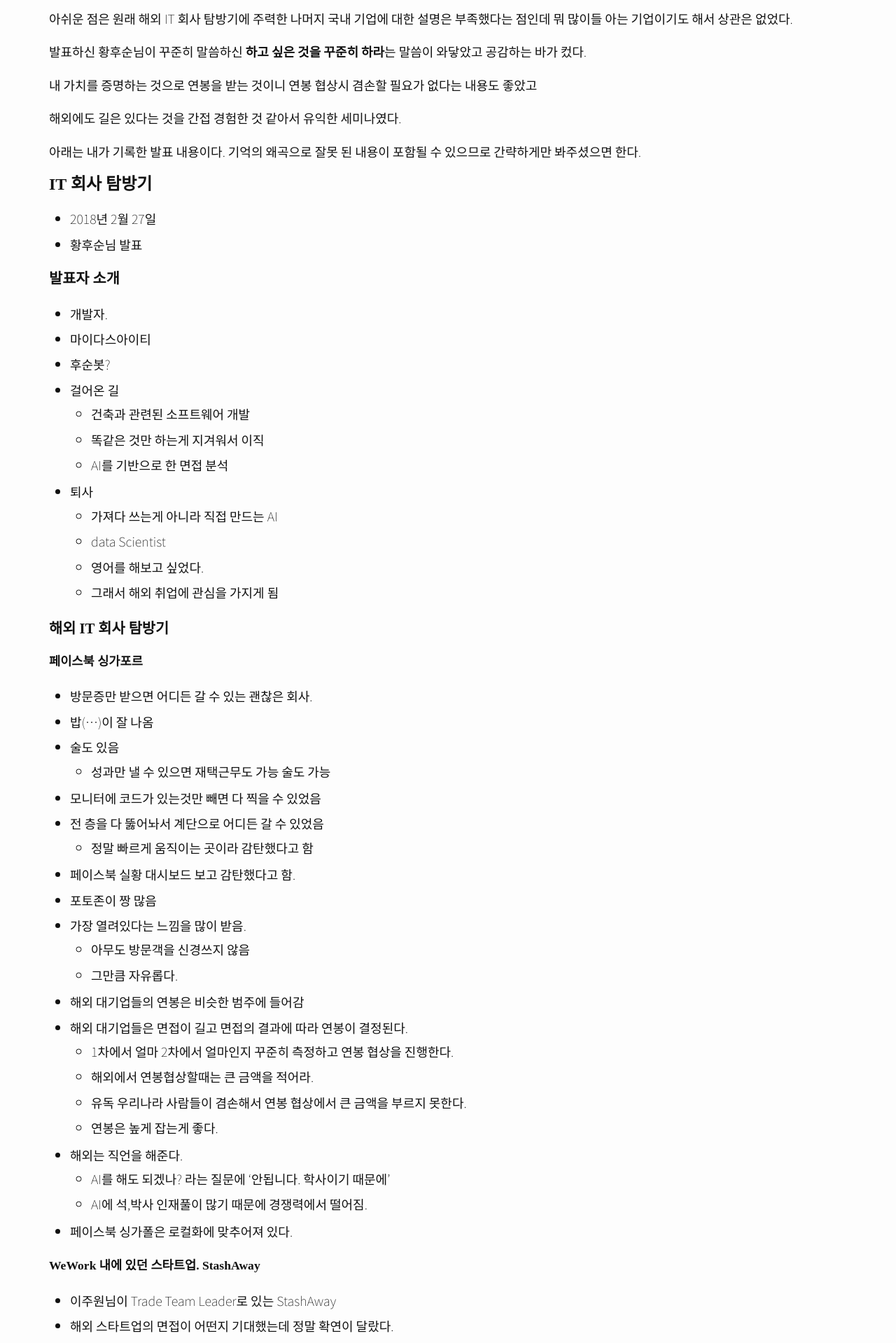
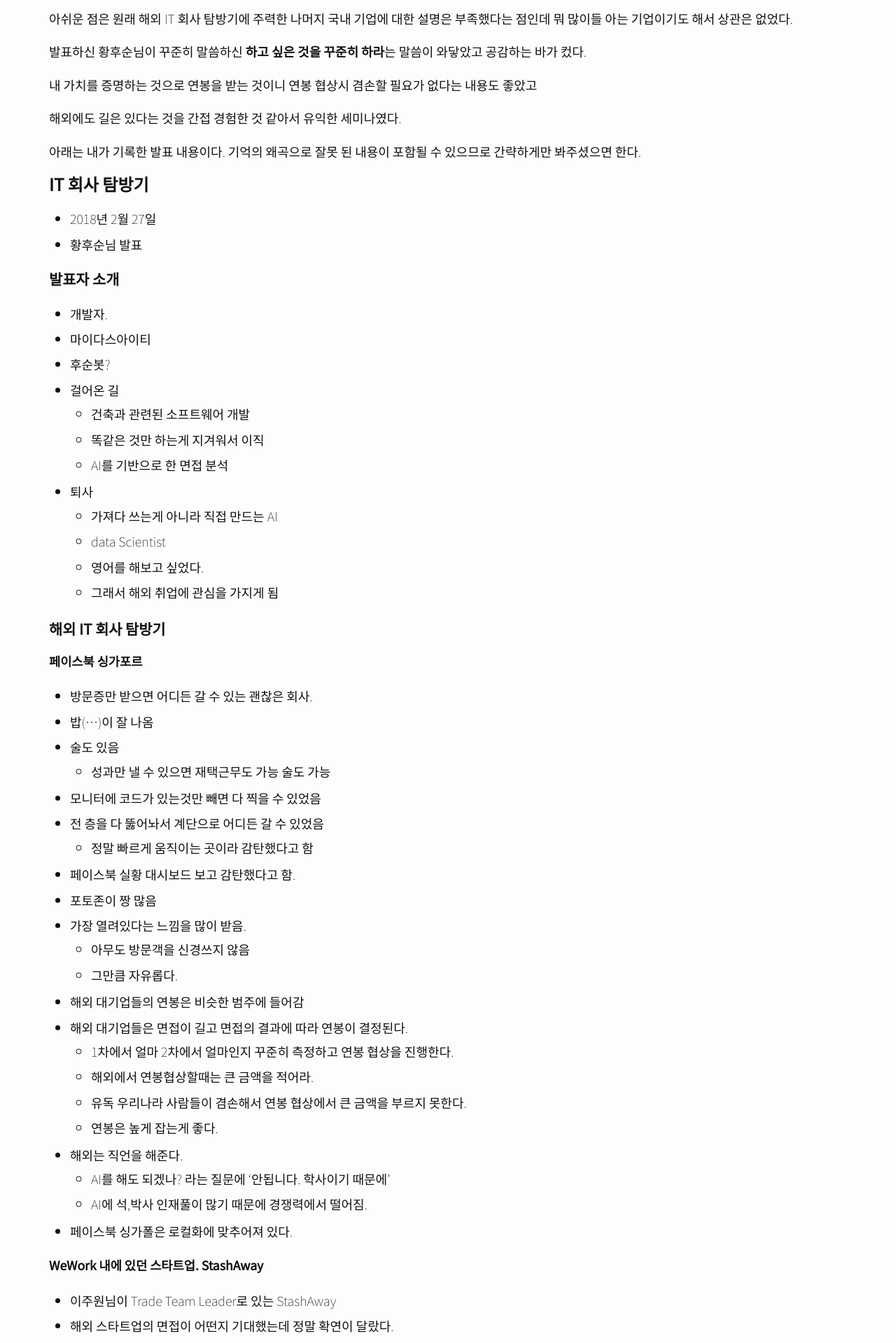
Before and after one commit to dizy64/dizy64.github.io, a Jekyll site: the page built from _posts/2018-02-27-okky-mini-seminar.md, in a window 1280 px wide. Shown: the part 974-2893 px from the top of the page at 70% size. Built offline with Jekyll 4.4.1, drawn with Linux system fonts in a browser that asks for light colours; comment, search, counter and statistics services are not loaded.

Commit message:
본문에 헤딩은 기본 폰트와 동일하게 하도록 맞추다

```diff
--- a/_sass/_layout.scss
+++ b/_sass/_layout.scss
@@ -266,6 +266,7 @@
   font-weight: $base-font-weight;
   line-height: 180%;
 
+  h1, h2, h3, h4, h5, h6 { font-family: $base-font-family; }
   h1 { font-size: 1.8rem; }
   h2 { font-size: 1.5rem ;}
   h3 { font-size: 1.3rem; }
```
